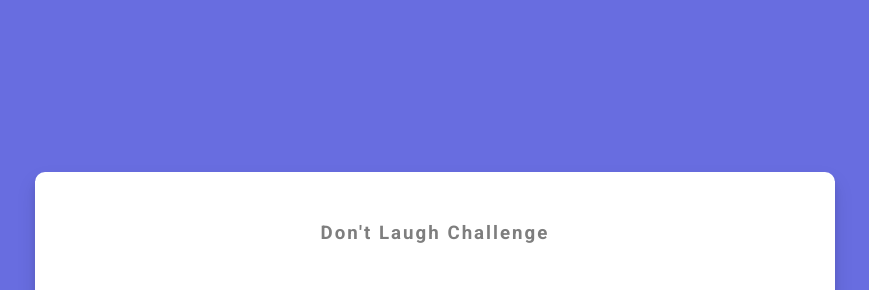
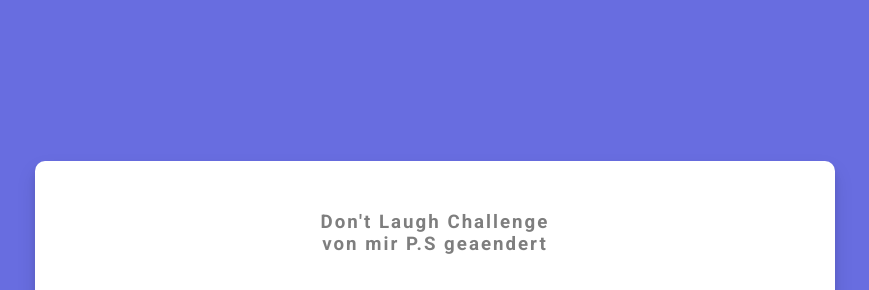
Before and after one commit to adytzu7/Website2, a plain HTML site: page index.html in a window 1280 px wide. Shown: the part 74-364 px from the top of the page, without its empty margins (205-1074 px from the left). Drawn offline with Linux system fonts and the light colour scheme; no server answers.

Commit message:
Update index.html
von Peter geandert

```diff
--- a/index.html
+++ b/index.html
@@ -9,6 +9,7 @@
   <body>
     <div class="container">
       <h3>Don't Laugh Challenge</h3>
+      <h3>von mir P.S geaendert</h3>
       <div id="joke" class="joke">// Joke goes here</div>
       <button id="jokeBtn" class="btn">Get Another Joke</button>
     </div>
```
